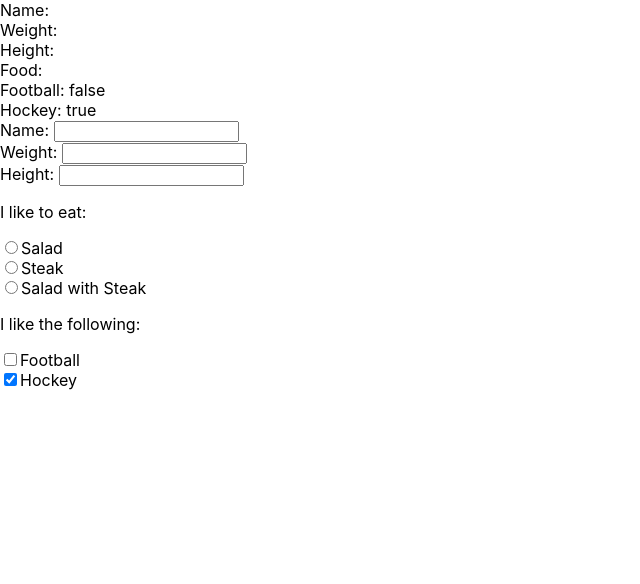
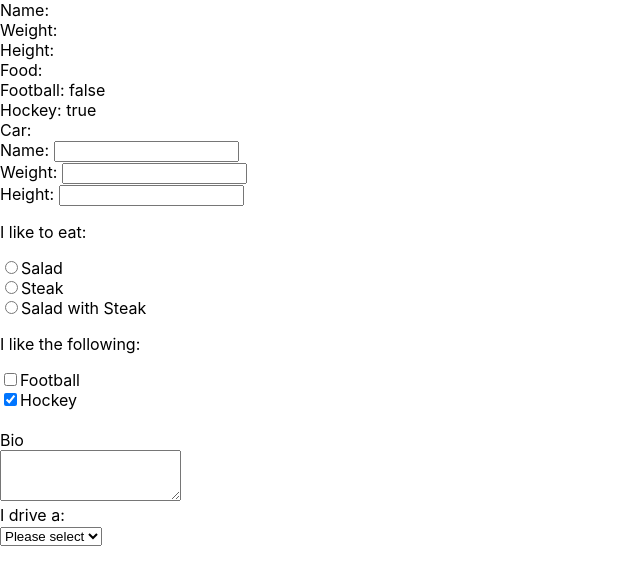
Before and after one commit to PaulAndCode/yt-react-hooks-usestate, a React (Create React App) app: page / in a window 1280 px wide. Shown: the top 584 px of the page, without its empty margins (0-640 px from the left). Built offline with nearby package versions, Linux system fonts and the light colour scheme.

Commit message:
Fix select

```diff
--- a/src/App.js
+++ b/src/App.js
@@ -16,6 +16,37 @@ const Input = ({label, id, handleChange, name, type, value}) => (
     <br />
   </>
 );
+
+const Textarea = ({label, id, handleChange, name, value, rows}) => (
+  <>
+    <br />
+    <div><label htmlFor={id}>{label}</label></div>
+    <textarea
+      id={id}
+      name={name || id}
+      onChange={handleChange}
+      value={value}
+      rows={rows || 3}
+    />
+    <br />
+  </>
+);
+
+const Select = ({label, id, handleChange, name, value, options}) =>
+  (
+    <>
+      <div><label htmlFor={id}>{label}</label></div>
+      <select
+        id={id}
+        name={name || id}
+        onChange={handleChange}
+        value={value}
+      >
+        {map(options, ({label, value}) => <option value={value} key={value}>{label}</option>)}
+      </select>
+      <br/>
+    </>
+  );
 
 const Radio = ({label, id, handleChange, name, form}) => (
   <>
@@ -55,11 +86,12 @@ function App() {
     food: '',
     football: false,
     hockey: true,
+    car: ''
   });
 
   const handleChange = (e) => {
     const {name, value, type, checked} = e.target;
-    //console.log({...e.target});
+    console.log({...e.target});
     setFormValue((prevFormValues) => ({
       ...prevFormValues,
       [name]: type === 'checkbox' ? checked : value,
@@ -112,6 +144,18 @@ function App() {
       <p>I like the following: </p>
       <Checkbox form={form} label="Football" id="football" handleChange={handleChange} />
       <Checkbox form={form} label="Hockey" id="hockey" handleChange={handleChange} />
+      <Textarea id="bio" label="Bio" handleChange={handleChange} value={form.bio}/>
+      <Select
+        value={form.car}
+        id="car"
+        label="I drive a:"
+        handleChange={handleChange}
+        options={[
+          {label: "Please select", value: ''},
+          {label: "Audi RS6", value: 'Audi RS6'},
+          {label: "Audi RS4", value: 'Audi RS4'},
+        ]}
+      />
     </>
   );
 }
```
